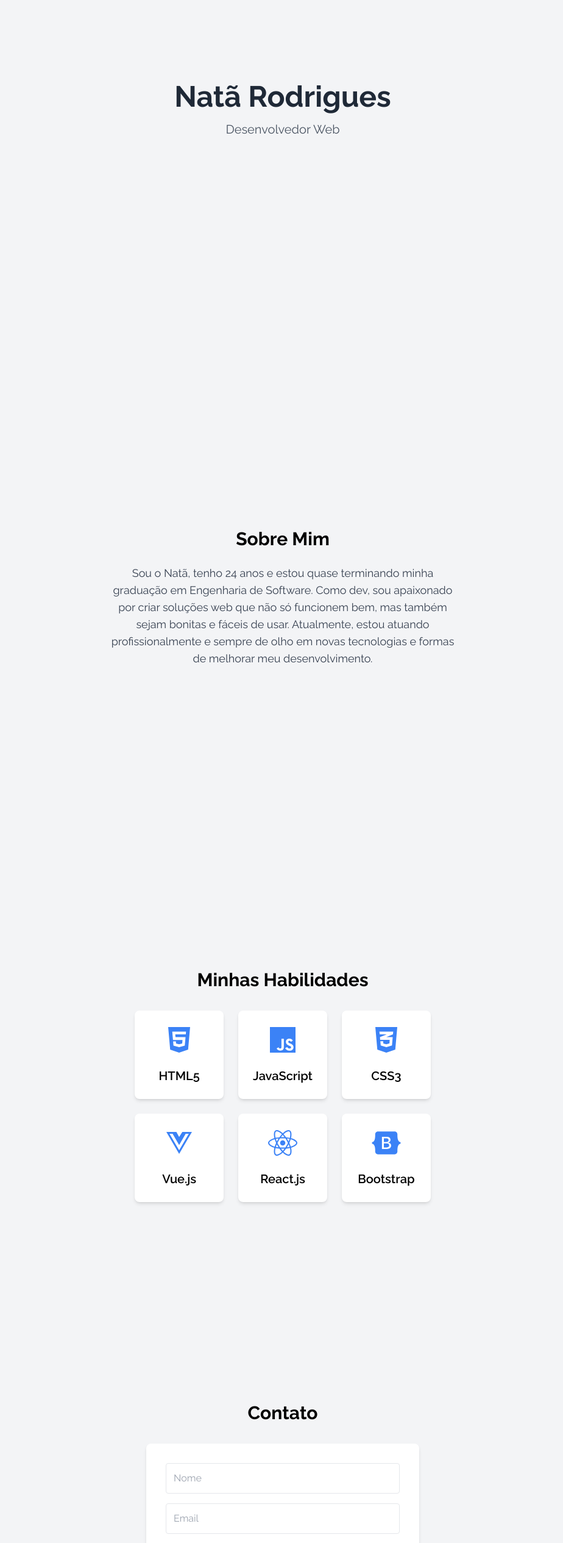
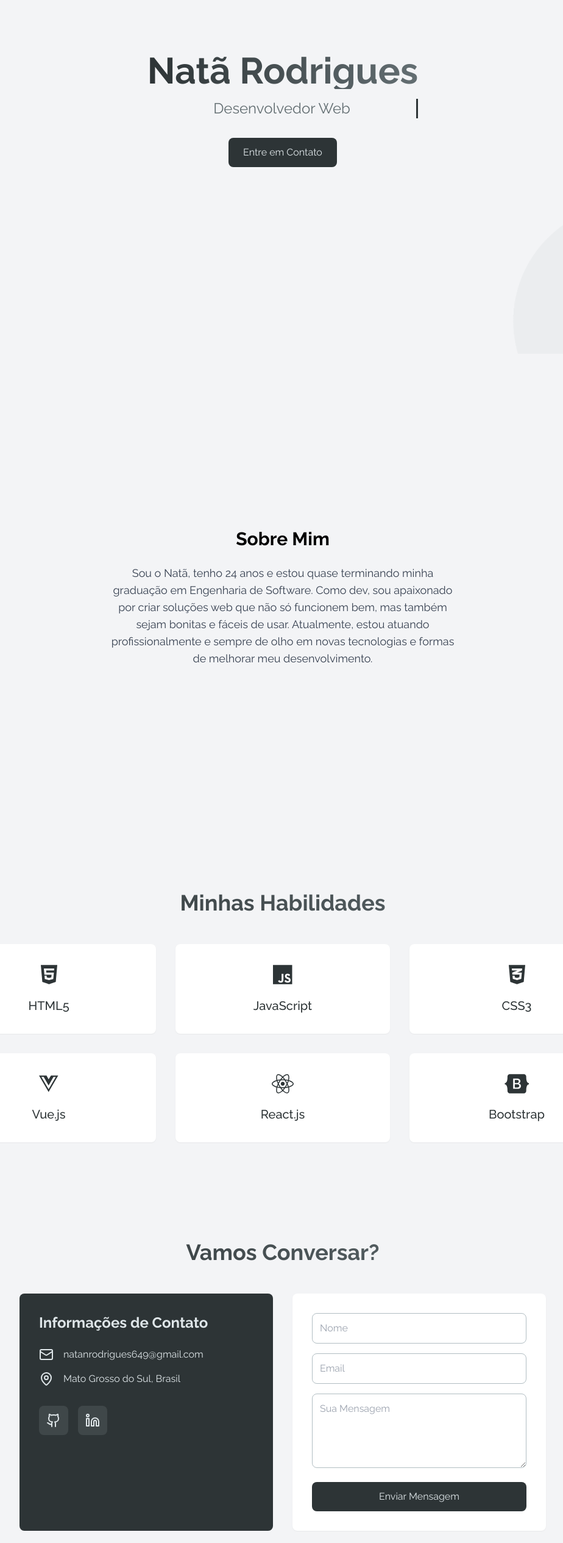
Before and after one commit to sntxs/portfolio-nata, a Vue app: page / in a window 1280 px wide. Shown: the part 220-2750 px from the top of the page at 61% size, without its empty margins (176-1100 px from the left). Built offline with nearby package versions, Linux system fonts and the light colour scheme; a web font is replaced by a local one.

Commit message:
mudando todo layout e adicionando novos estilos

```diff
--- a/src/App.vue
+++ b/src/App.vue
@@ -1,7 +1,8 @@
 <template>
-  <div class="bg-gray-100 min-h-screen">
+  <div class="bg-gray-100 min-h-screen relative overflow-hidden">
+    <BackgroundBubbles />
     <NavBar />
-    <div class="container mx-auto px-4">
+    <div class="container mx-auto px-4 relative">
       <Home />
       <About />
       <Skills />
@@ -16,4 +17,5 @@ import Home from './components/Home.vue'
 import About from './components/About.vue'
 import Skills from './components/Skills.vue'
 import Contact from './components/Contact.vue'
+import BackgroundBubbles from './components/BackgroundBubbles.vue'
 </script>
--- /dev/null
+++ b/src/components/BackgroundBubbles.vue
@@ -0,0 +1,98 @@
+<template>
+    <div class="fixed inset-0 -z-10 overflow-hidden pointer-events-none">
+        <div v-for="(bubble, index) in bubbles"
+             :key="index"
+             :style="bubble.style"
+             class="floating-bubble absolute rounded-full opacity-10"
+             :class="bubble.color">
+        </div>
+    </div>
+</template>
+
+<script setup>
+import { ref } from 'vue'
+
+const bubbles = ref([
+    {
+        style: {
+            width: '150px',
+            height: '150px',
+            left: '5%',
+            top: '15%',
+            animationDelay: '0s',
+        },
+        color: 'bg-primary'
+    },
+    {
+        style: {
+            width: '80px',
+            height: '80px',
+            left: '25%',
+            top: '40%',
+            animationDelay: '2s',
+        },
+        color: 'bg-secondary'
+    },
+    {
+        style: {
+            width: '120px',
+            height: '120px',
+            right: '15%',
+            top: '30%',
+            animationDelay: '4s',
+        },
+        color: 'bg-primary'
+    },
+    {
+        style: {
+            width: '100px',
+            height: '100px',
+            right: '25%',
+            bottom: '20%',
+            animationDelay: '1s',
+        },
+        color: 'bg-secondary'
+    },
+    {
+        style: {
+            width: '170px',
+            height: '170px',
+            left: '10%',
+            bottom: '15%',
+            animationDelay: '3s',
+        },
+        color: 'bg-primary'
+    },
+    {
+        style: {
+            width: '90px',
+            height: '90px',
+            right: '10%',
+            bottom: '10%',
+            animationDelay: '5s',
+        },
+        color: 'bg-secondary'
+    }
+])
+</script>
+
+<style scoped>
+.floating-bubble {
+    animation: floatBubble 15s ease-in-out infinite;
+}
+
+@keyframes floatBubble {
+    0% {
+        transform: translate(0, 0) rotate(0deg);
+    }
+    33% {
+        transform: translate(20px, -20px) rotate(10deg);
+    }
+    66% {
+        transform: translate(-15px, 15px) rotate(-8deg);
+    }
+    100% {
+        transform: translate(0, 0) rotate(0deg);
+    }
+}
+</style>
--- a/src/components/Contact.vue
+++ b/src/components/Contact.vue
@@ -1,41 +1,53 @@
 <template>
-    <section id="contact" class="flex items-center justify-center min-h-screen px-4">
-        <div class="w-full max-w-md">
-            <h2 class="text-2xl md:text-3xl font-bold text-center mb-8">Contato</h2>
-            <form @submit.prevent="sendMessage" class="bg-white p-8 rounded-lg shadow-md">
-                <input v-model="name" type="text" placeholder="Nome" class="w-full mb-4 p-3 border rounded" required>
-                <input v-model="email" type="email" placeholder="Email" class="w-full mb-4 p-3 border rounded" required>
-                <textarea v-model="message" placeholder="Sua Mensagem" class="w-full mb-4 p-3 border rounded h-32"
-                    required></textarea>
-                <button type="submit"
-                    class="w-full bg-primary text-white py-3 rounded hover:bg-blue-700 transition disabled:opacity-70 disabled:cursor-not-allowed"
-                    :disabled="loading">
-                    <span v-if="loading" class="flex items-center justify-center">
-                        <svg class="animate-spin -ml-1 mr-3 h-5 w-5 text-white" xmlns="http://www.w3.org/2000/svg"
-                            fill="none" viewBox="0 0 24 24">
-                            <circle class="opacity-25" cx="12" cy="12" r="10" stroke="currentColor" stroke-width="4">
-                            </circle>
-                            <path class="opacity-75" fill="currentColor"
-                                d="M4 12a8 8 0 018-8V0C5.373 0 0 5.373 0 12h4zm2 5.291A7.962 7.962 0 014 12H0c0 3.042 1.135 5.824 3 7.938l3-2.647z">
-                            </path>
-                        </svg>
-                        Enviando...
-                    </span>
-                    <span v-else>Enviar</span>
-                </button>
-            </form>
+    <section id="contact" class="section-padding">
+        <div class="max-w-4xl mx-auto px-4">
+            <h2 class="text-2xl sm:text-3xl md:text-4xl font-bold text-center mb-8 sm:mb-12 heading-gradient">
+                Vamos Conversar?
+            </h2>
+            <div class="grid md:grid-cols-2 gap-6 sm:gap-8">
+                <!-- Informações de Contato -->
+                <div class="bg-primary p-6 sm:p-8 rounded-lg text-light order-2 md:order-1">
+                    <h3 class="text-xl sm:text-2xl font-bold mb-6">Informações de Contato</h3>
+                    <div class="space-y-4">
+                        <div class="flex items-center space-x-4">
+                            <MailIcon class="w-6 h-6" />
+                            <span>natanrodrigues649@gmail.com</span>
+                        </div>
+                        <div class="flex items-center space-x-4">
+                            <MapPinIcon class="w-6 h-6" />
+                            <span>Mato Grosso do Sul, Brasil</span>
+                        </div>
+                    </div>
+                    <div class="mt-6 sm:mt-8">
+                        <div class="flex space-x-4">
+                            <a href="https://github.com/sntxs" target="_blank"
+                                class="bg-light/10 p-3 rounded-lg hover:bg-light/20 transition-colors">
+                                <GithubIcon class="w-5 h-5 sm:w-6 sm:h-6" />
+                            </a>
+                            <a href="https://www.linkedin.com/in/sntsrod00/" target="_blank"
+                                class="bg-light/10 p-3 rounded-lg hover:bg-light/20 transition-colors">
+                                <LinkedinIcon class="w-5 h-5 sm:w-6 sm:h-6" />
+                            </a>
+                        </div>
+                    </div>
+                </div>
 
-            <div class="flex justify-center mt-8 space-x-6">
-                <a id="github" href="https://github.com/sntxs" target="_blank" class="social-card" title="Github">
-                    <GithubIcon class="w-9 h-9 text-dark hover:text-primary" />
-                </a>
-                <a id="linkedin" href="https://www.linkedin.com/in/sntsrod00/" target="_blank" class="social-card"
-                    title="Linkedin">
-                    <LinkedinIcon class="w-9 h-9 text-dark hover:text-primary" />
-                </a>
-                <a id="mail" href="mailto:natanrodrigues649@gmail.com" class="social-card" title="Email">
-                    <MailIcon class="w-9 h-9 text-dark hover:text-primary" />
-                </a>
+                <!-- Formulário -->
+                <form @submit.prevent="sendMessage" class="bg-white p-6 sm:p-8 rounded-lg shadow-sm order-1 md:order-2">
+                    <div class="space-y-4">
+                        <input v-model="name" type="text" placeholder="Nome"
+                            class="w-full p-3 border border-accent rounded-lg focus:border-primary focus:ring-1 focus:ring-primary/20 transition-all" />
+                        <input v-model="email" type="email" placeholder="Email"
+                            class="w-full p-3 border border-accent rounded-lg focus:border-primary focus:ring-1 focus:ring-primary/20 transition-all" />
+                        <textarea v-model="message" placeholder="Sua Mensagem" rows="4"
+                            class="w-full p-3 border border-accent rounded-lg focus:border-primary focus:ring-1 focus:ring-primary/20 transition-all"></textarea>
+                        <button type="submit" class="w-full bg-primary text-light py-3 rounded-lg
+                                hover:bg-opacity-90 transition-all duration-300"
+                                :disabled="loading">
+                            {{ loading ? 'Enviando...' : 'Enviar Mensagem' }}
+                        </button>
+                    </div>
+                </form>
             </div>
         </div>
     </section>
@@ -56,7 +68,7 @@
 
 <script setup>
 import { ref } from 'vue'
-import { GithubIcon, LinkedinIcon, MailIcon } from 'lucide-vue-next'
+import { GithubIcon, LinkedinIcon, MailIcon, MapPinIcon } from 'lucide-vue-next'
 import emailjs from '@emailjs/browser'
 
 const name = ref('')
@@ -105,10 +117,10 @@ const sendMessage = async () => {
 
 <style scoped>
 .social-card {
-    background: white;
+/*     background: white;
     padding: 1rem;
     border-radius: 1rem;
-    box-shadow: 0 4px 6px rgba(0, 0, 0, 0.1);
+    box-shadow: 0 4px 6px rgba(0, 0, 0, 0.1); */
     transition: all 0.3s ease;
 }
 
@@ -117,10 +129,10 @@ const sendMessage = async () => {
     box-shadow: 0 8px 15px rgba(0, 0, 0, 0.2);
 }
 
-.social-card:active {
+/* .social-card:active {
     transform: scale(0.95);
     box-shadow: 0 2px 4px rgba(0, 0, 0, 0.1);
-}
+} */
 
 #github,
 #linkedin,
--- a/src/components/Home.vue
+++ b/src/components/Home.vue
@@ -1,8 +1,79 @@
 <template>
-    <section id="home" class="flex items-center justify-center min-h-screen text-center px-4">
-        <div>
-            <h1 class="text-4xl md:text-5xl font-bold text-dark mb-4">Natã Rodrigues</h1>
-            <p class="text-lg md:text-xl text-gray-600">Desenvolvedor Web</p>
+    <section id="home" class="min-h-screen flex items-center justify-center px-4 sm:px-6 relative overflow-hidden">
+        <!-- Círculos de fundo ajustados -->
+        <div class="absolute inset-0 overflow-hidden">
+            <div class="floating-circle bg-primary/5 w-48 sm:w-64 h-48 sm:h-64 rounded-full absolute -top-20 -left-20">
+            </div>
+            <div
+                class="floating-circle bg-secondary/5 w-72 sm:w-96 h-72 sm:h-96 rounded-full absolute -bottom-32 -right-32">
+            </div>
+        </div>
+
+        <div class="relative z-10 text-center">
+            <h1 class="text-3xl sm:text-4xl md:text-6xl font-bold mb-4 heading-gradient">
+                Natã Rodrigues
+            </h1>
+            <p class="text-lg sm:text-xl md:text-2xl text-secondary typewriter">
+                Desenvolvedor Web
+            </p>
+            <div class="mt-8 flex flex-col sm:flex-row gap-4 sm:gap-6 justify-center items-center">
+                <a href="#contact" class="btn-primary w-full sm:w-auto">Entre em Contato</a>
+            </div>
         </div>
     </section>
 </template>
+
+<style scoped>
+.btn-primary {
+    @apply px-6 py-3 bg-primary text-light rounded-lg hover:bg-opacity-90 transition-all duration-300 text-center;
+}
+
+.btn-secondary {
+    @apply px-6 py-3 border-2 border-primary text-primary rounded-lg hover:bg-primary hover:text-light transition-all duration-300 text-center;
+}
+
+.floating-circle {
+    animation: float 8s infinite ease-in-out;
+}
+
+@keyframes float {
+
+    0%,
+    100% {
+        transform: translate(0, 0) rotate(0deg);
+    }
+
+    50% {
+        transform: translate(20px, 20px) rotate(10deg);
+    }
+}
+
+.typewriter {
+    overflow: hidden;
+    border-right: 3px solid var(--color-primary);
+    white-space: nowrap;
+    animation: typing 3.5s steps(40, end), blink-caret .75s step-end infinite;
+}
+
+@keyframes typing {
+    from {
+        width: 0
+    }
+
+    to {
+        width: 100%
+    }
+}
+
+@keyframes blink-caret {
+
+    from,
+    to {
+        border-color: transparent
+    }
+
+    50% {
+        border-color: var(--color-primary);
+    }
+}
+</style>
--- a/src/components/NavBar.vue
+++ b/src/components/NavBar.vue
@@ -1,6 +1,6 @@
 <template>
     <nav :class="{ '-translate-y-full': isHidden }"
-        class="fixed top-0 left-0 w-full bg-white shadow-md z-50 transition-transform duration-300">
+        class="fixed top-0 left-0 w-full backdrop-blur-md bg-white/80 z-50 transition-all duration-300">
         <div class="container mx-auto flex justify-between items-center py-4 px-6">
             <div class="text-xl font-bold text-dark">
                 <img src="../img/new-logo-nr.png" alt="Natã Rodrigues" class="w-16">
--- a/src/components/Skills.vue
+++ b/src/components/Skills.vue
@@ -1,14 +1,19 @@
 <template>
-    <section id="skills" class="flex items-center justify-center min-h-screen">
+    <section id="skills" class="section-padding">
         <div class="text-center">
-            <h2 class="text-3xl font-bold mb-8">Minhas Habilidades</h2>
-            <div id="cardSkills" class="grid grid-cols-3 gap-6">
+            <h2 class="text-2xl sm:text-3xl md:text-4xl font-bold mb-8 sm:mb-12 heading-gradient">
+                Minhas Habilidades
+            </h2>
+            <div class="grid grid-cols-1 sm:grid-cols-2 md:grid-cols-3 gap-4 sm:gap-6 md:gap-8 max-w-6xl mx-auto px-4">
                 <div v-for="skill in skills" :key="skill.name"
-                    class="bg-white p-6 rounded-lg shadow-md hover:scale-110 transition-all duration-300">
-                    <font-awesome-icon v-if="skill.useFA" :icon="skill.icon"
-                        class="mx-auto mb-4 w-12 h-12 text-primary" />
-                    <component v-else :is="skill.icon" class="mx-auto mb-4 w-12 h-12 text-primary" />
-                    <h3 class="text-xl font-semibold">{{ skill.name }}</h3>
+                    class="skill-card">
+                    <div class="relative z-10">
+                        <font-awesome-icon v-if="skill.useFA" :icon="skill.icon"
+                            class="text-3xl sm:text-4xl mb-3 sm:mb-4 text-primary" />
+                        <component v-else :is="skill.icon"
+                            class="w-10 h-10 sm:w-12 sm:h-12 mb-3 sm:mb-4" />
+                        <h3 class="text-lg sm:text-xl font-medium text-primary">{{ skill.name }}</h3>
+                    </div>
                 </div>
             </div>
         </div>
@@ -42,11 +47,18 @@ const skills = [
 </script>
 
 <style scoped>
-@media (max-width: 768px) {
-    #cardSkills {
-        grid-template-columns: 1fr;
-        gap: 1rem;
-        padding: 0 1rem;
-    }
+.skill-card {
+    @apply bg-white p-6 sm:p-8 rounded-lg shadow-sm hover:shadow-md
+    transform hover:-translate-y-1 transition-all duration-300;
+}
+
+.skill-card::before {
+    content: '';
+    @apply absolute inset-0 bg-gradient-to-r from-primary/5 to-secondary/5
+    opacity-0 transition-opacity duration-300;
+}
+
+.skill-card:hover::before {
+    @apply opacity-100;
 }
 </style>
--- a/src/style.css
+++ b/src/style.css
@@ -7,3 +7,27 @@ body {
   scroll-behavior: smooth;
   font-family: "Raleway", sans-serif;
 }
+
+:root {
+  --color-primary: #2D3436;
+  --color-secondary: #636E72;
+  --color-accent: #B2BEC3;
+  --color-light: #DFE6E9;
+  --color-dark: #1E272E;
+  --gradient-primary: linear-gradient(135deg, var(--color-primary), var(--color-secondary));
+}
+
+/* Estilos mobile-first */
+@layer components {
+  .container {
+    @apply px-4 sm:px-6 lg:px-8;
+  }
+
+  .section-padding {
+    @apply py-12 sm:py-16 lg:py-20;
+  }
+
+  .heading-gradient {
+    @apply bg-gradient-to-r from-primary to-secondary text-transparent bg-clip-text;
+  }
+}
```
Also changed, not shown: tailwind.config.js (+5 -3 lines).
